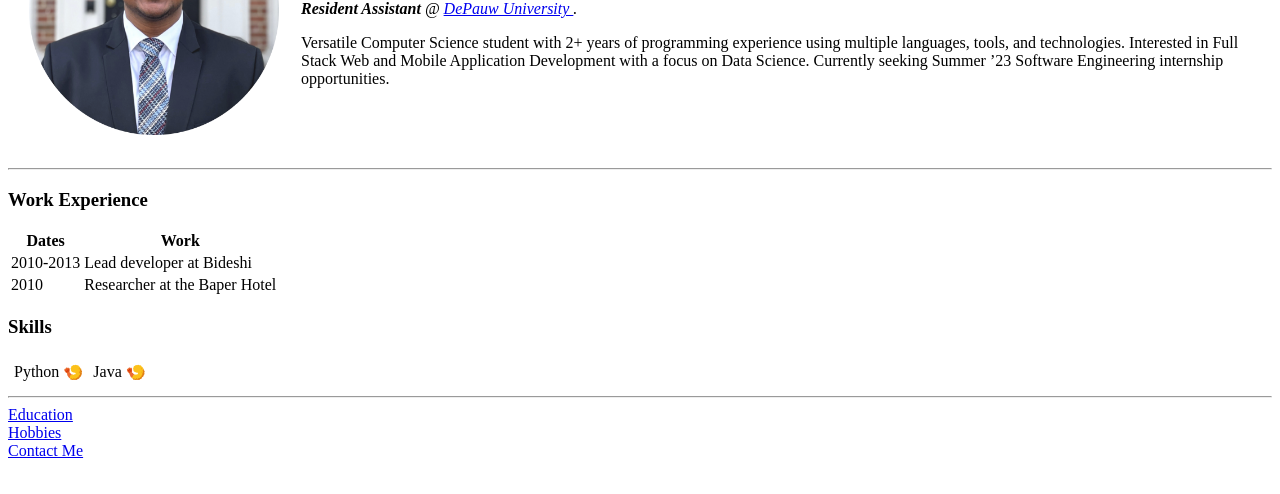
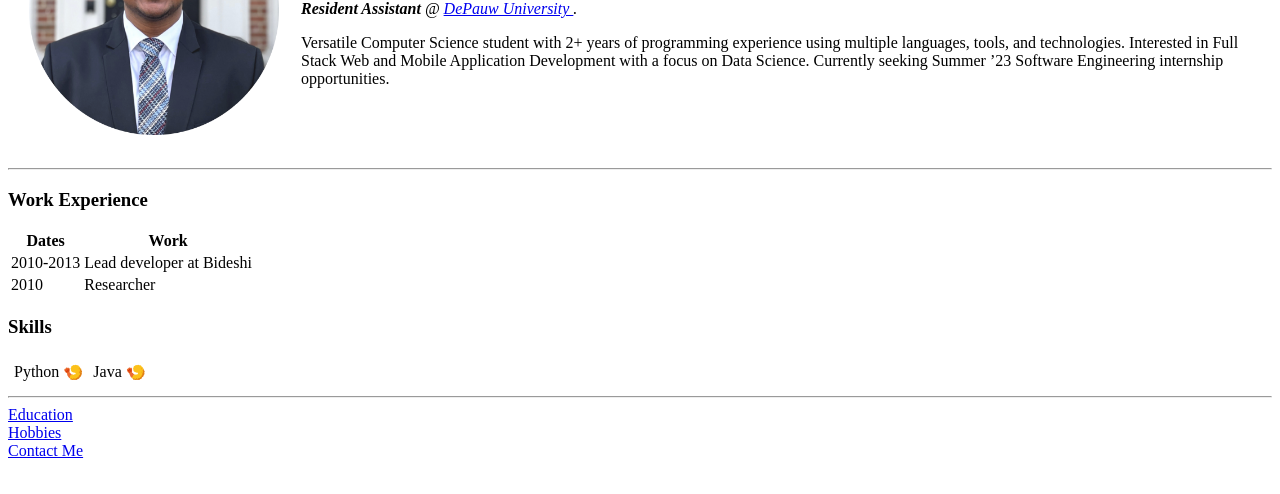
Before and after one commit to siamtahsinmugdho/cv, a plain HTML site: page index.html in a window 1280 px wide. Shown: the part 144-638 px from the top of the page. Drawn offline with Linux system fonts and the light colour scheme.

Commit message:
Update index.html

```diff
--- a/index.html
+++ b/index.html
@@ -32,7 +32,7 @@
     </tr>
     <tr>
       <td>2010</td>
-      <td> Researcher at the Baper Hotel </td>
+      <td> Researcher </td>
     </tr>
   </table>
 
```
